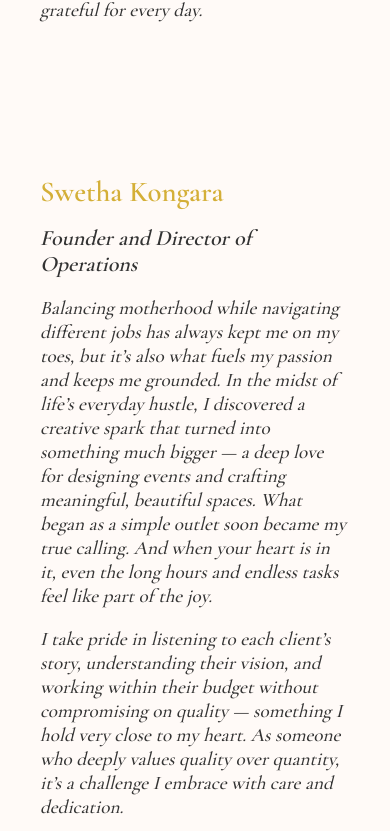
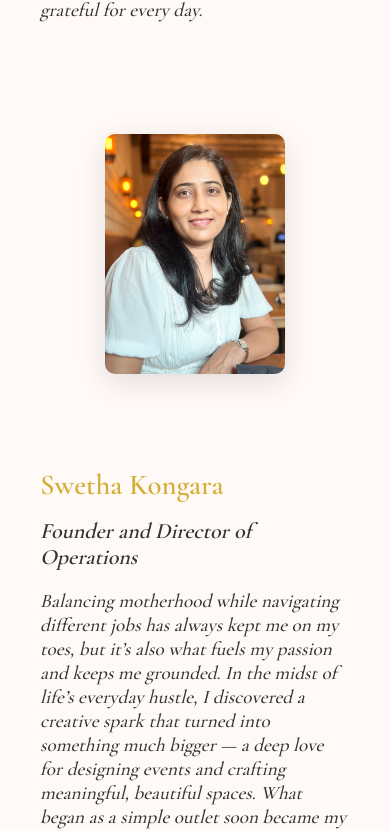
Before and after one commit to lotusdecor/ldecor_frontend, a React (Vite) app: page /about in a window 390 px wide. Shown: the part 2452-3283 px from the top of the page. Built offline with nearby package versions, Linux system fonts and the light colour scheme.

Commit message:
abou page changes

```diff
--- a/src/styles/About.css
+++ b/src/styles/About.css
@@ -145,6 +145,16 @@
 
 /* Responsive */
 @media (max-width: 768px) {
+  .founder-card {
+    flex-direction: column;
+  }
+
+  /* For the second founder-card, put the image on top */
+  .founders-section .founder-card:nth-child(2) {
+    flex-direction: column-reverse;
+  }
+}
+@media (max-width: 768px) {
   .about-hero-overlay {
     padding: 2rem;
     justify-content: center;
```
